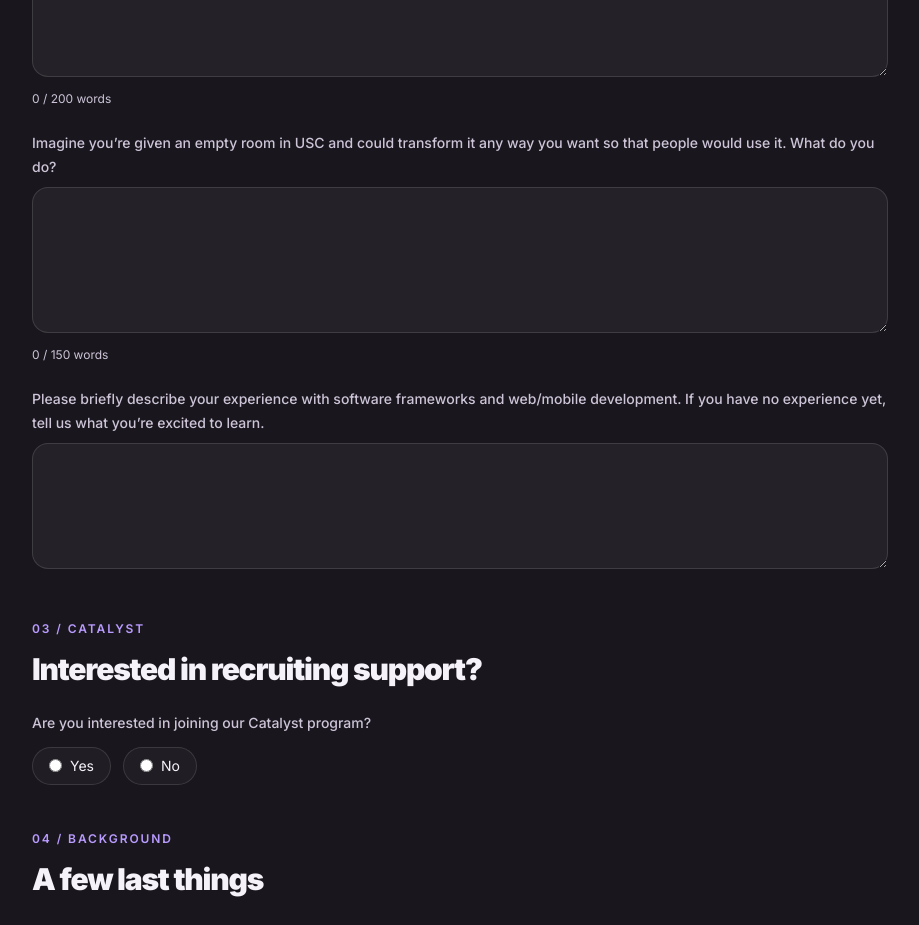
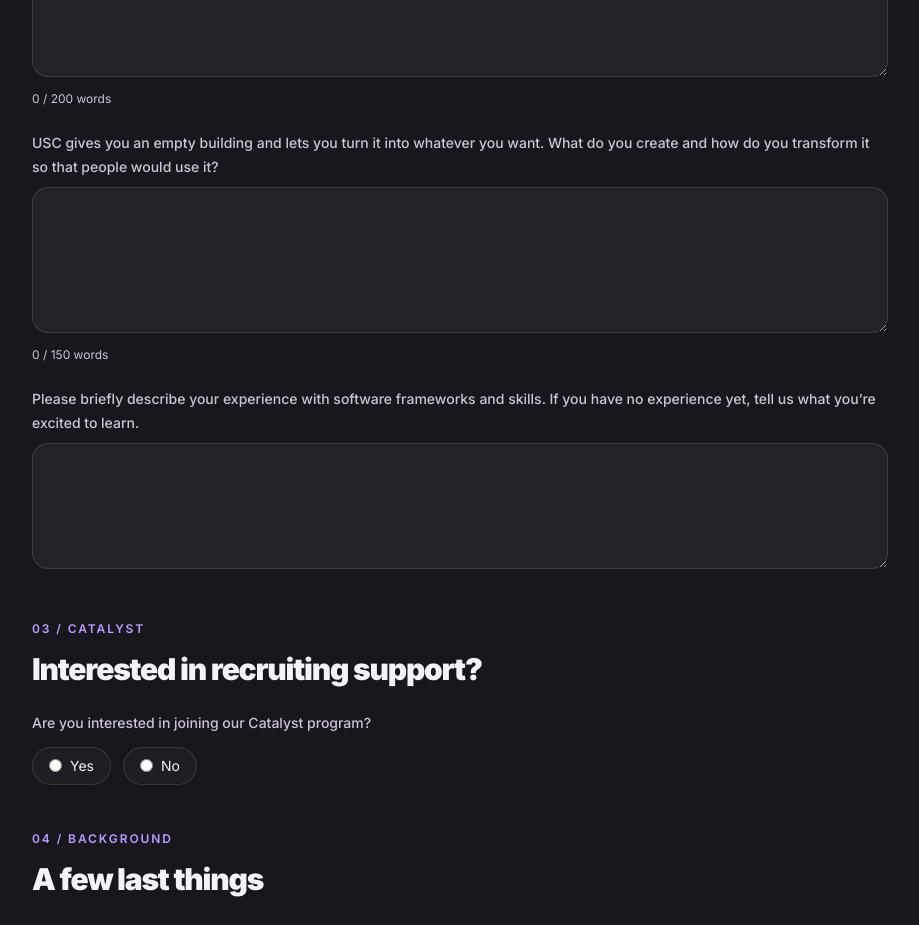
Before and after one commit to scopeusc/website-rerevamp, a Next.js app: page /applications in a window 1280 px wide. Shown: the part 1180-2105 px from the top of the page, without its empty margins (180-1099 px from the left). Built offline with nearby package versions, Linux system fonts and the light colour scheme.

Commit message:
updated application questions

```diff
--- a/components/ApplicationForm.tsx
+++ b/components/ApplicationForm.tsx
@@ -239,10 +239,10 @@ export function ApplicationForm() {
           <Field label="What’s something you’ve been especially excited or interested about lately? It can be big, small, serious, or completely pointless. Tell us about it and why it has your attention.">
             <WordArea name="unexpectedlyYou" words={200} required />
           </Field>
-          <Field label="Imagine you’re given an empty room in USC and could transform it any way you want so that people would use it. What do you do?">
+          <Field label="USC gives you an empty building and lets you turn it into whatever you want. What do you create and how do you transform it so that people would use it?">
             <WordArea name="lifeBetter" words={150} required />
           </Field>
-          <Field label="Please briefly describe your experience with software frameworks and web/mobile development. If you have no experience yet, tell us what you’re excited to learn.">
+          <Field label="Please briefly describe your experience with software frameworks and skills. If you have no experience yet, tell us what you’re excited to learn.">
             <WordArea name="devExp" required rows={5} />
           </Field>
         </div>
@@ -264,10 +264,10 @@ export function ApplicationForm() {
           />
           {wantsCatalyst === "Yes" ? (
             <>
-              <Field label="Why do you want to join Catalyst?">
+              <Field label="Why is Catalyst the right fit for you?">
                 <WordArea name="whyCatalyst" required rows={5} />
               </Field>
-              <Field label="Imagine Catalyst goes really well for you this semester. By the end of it, what’s something you’d be able to do, understand, or feel more confident about that you can’t today?">
+              <Field label="What’s something career-related that you currently avoid, struggle with, or don’t know how to approach? If Catalyst goes well, what would you want to be able to do differently by the end of the semester?">
                 <WordArea name="catalystOutcome" words={150} required />
               </Field>
             </>
```
